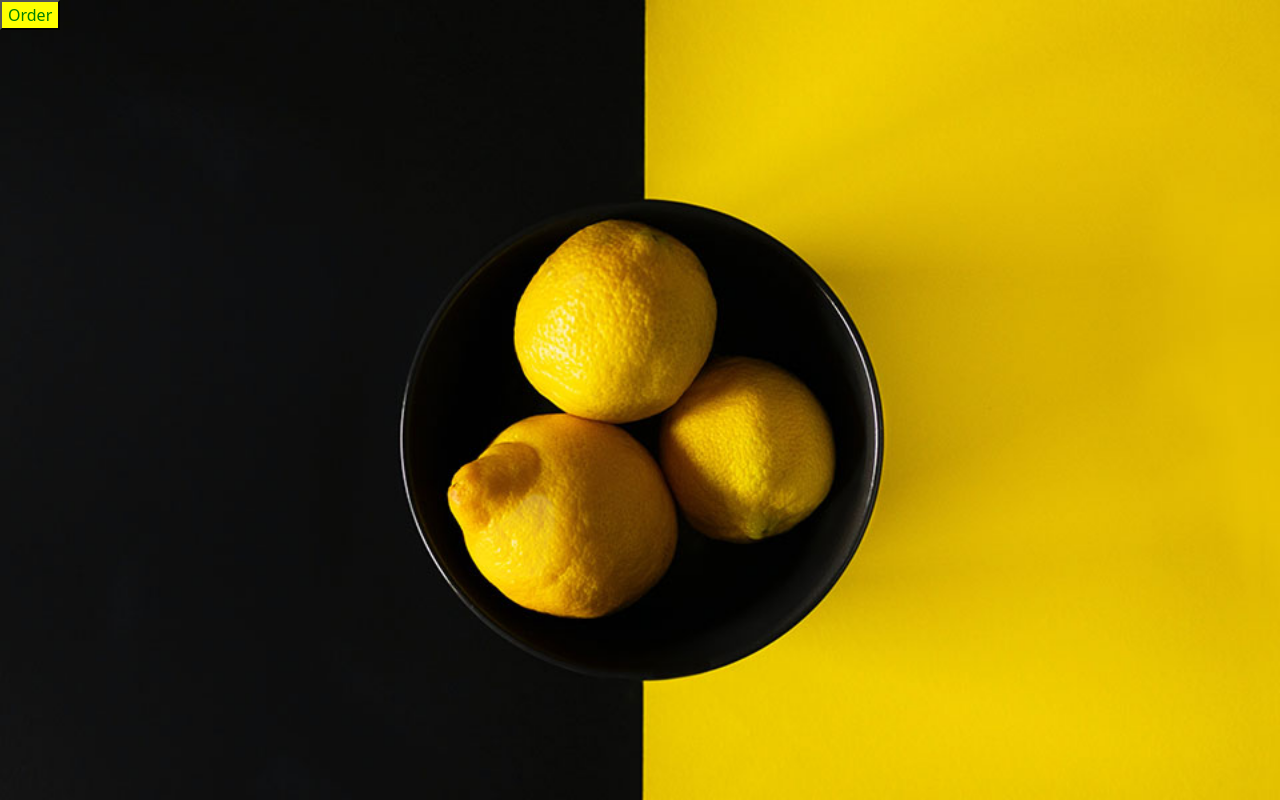
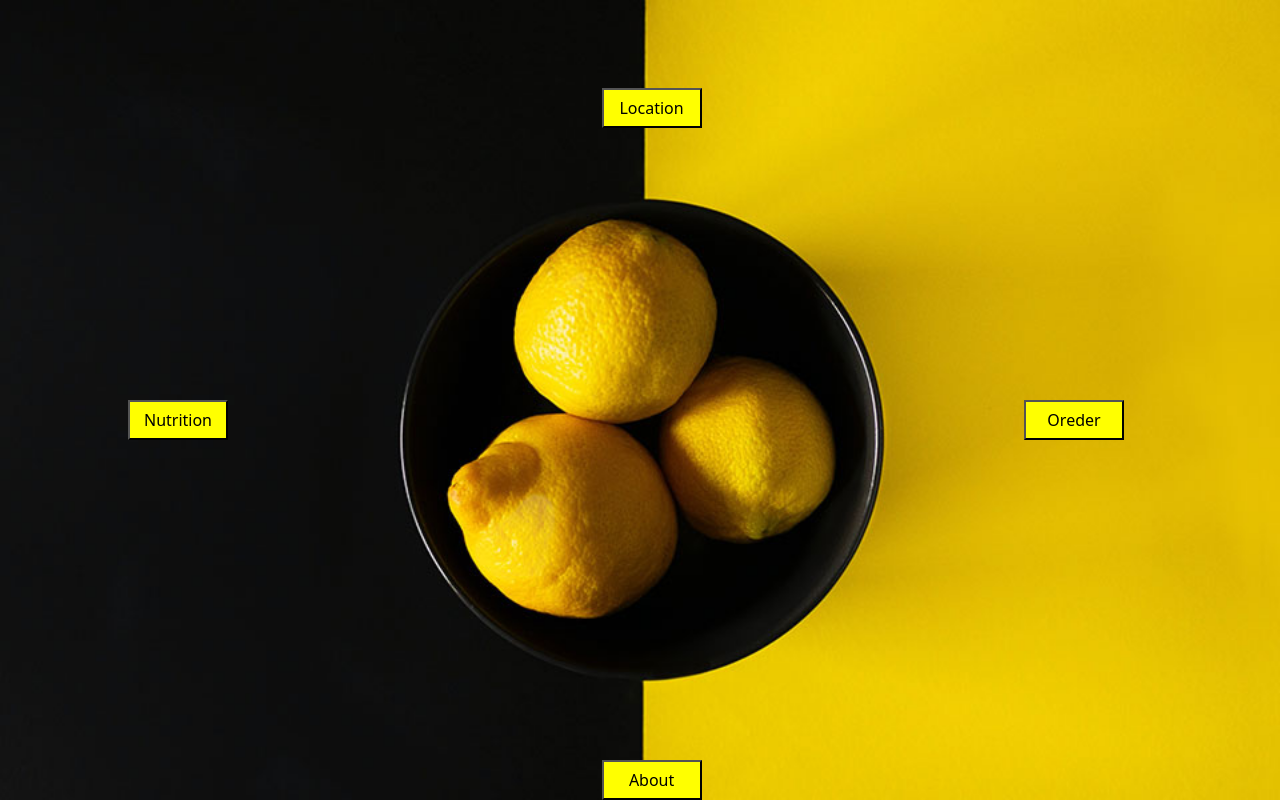
Before and after one commit to Code-Institute-Submissions/Gwidas-Lemons, a plain HTML site: page index.html in a window 1280 px wide. Drawn offline with nearby package versions, Linux system fonts and the light colour scheme.

Commit message:
Location of the buttons been edited

```diff
--- a/assets/css/style.css
+++ b/assets/css/style.css
@@ -1,4 +1,4 @@
-/* homepage background image */
+/* Homepage background image */
 
 #homepage-bg {
 
@@ -8,11 +8,46 @@
     background-size: cover;
 
 }
+ /* Button position */
+.location-up {
+       top:11%;
+       left:47%;
+       width:100px;
+       height:40px;
+       position: absolute;
+       z-index: 2;
+       background:yellow;
+}
 
+.nutrition-left {
 
+       top:50%;
+       left:10%;
+       width:100px;
+       height:40px;
+       position: absolute;
+       z-index: 2;
+       background:yellow;
+}
 
-.order-up {
-    color: green;
-    background-color: yellow;
+.oreder-right {
 
+    top:50%;
+    left:80%;
+    width:100px;
+    height:40px;
+    position: absolute;
+    z-index: 2;
+    background:yellow;
 }
+
+.about-down {
+
+    top:95%;
+    left:47%;
+    width:100px;
+    height:40px;
+    position: absolute;
+    z-index: 2;
+    background:yellow;
+}
--- a/index.html
+++ b/index.html
@@ -9,11 +9,12 @@
 </head>
 
 <body id="homepage-bg">
+
     <header>
-        <button class="order-up">Order</button>
-        <style>
-
-        </style>
+        <button class="location-up">Location</button>
+        <button class="nutrition-left">Nutrition</button>
+        <button class="oreder-right">Oreder</button>
+        <button class="about-down">About</button>
     </header>
 
 
```
